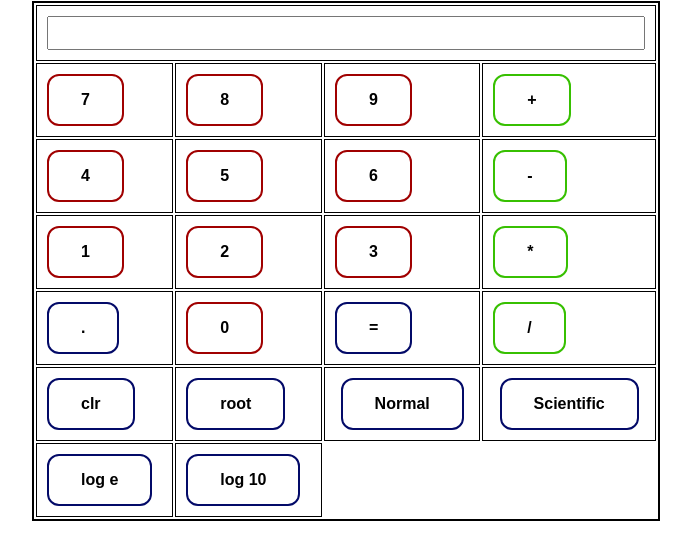
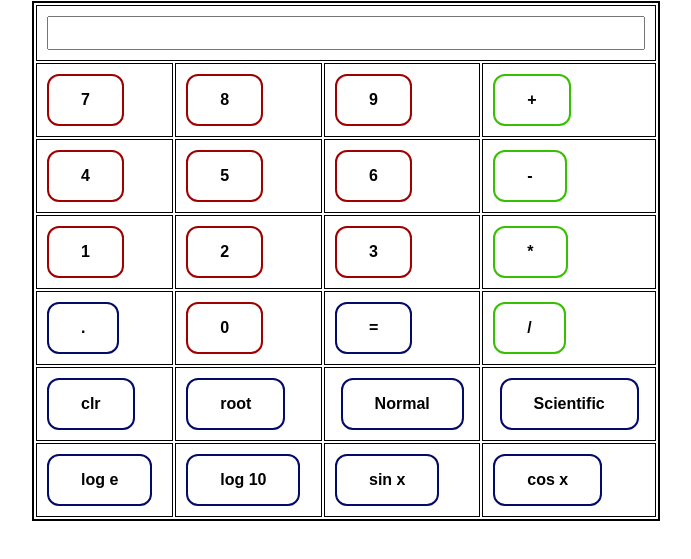
Before and after one commit to techsouvik/tuition, a plain HTML site: page index.html in a window 1280 px wide. Shown: the part 79-638 px from the top of the page, without its empty margins (294-985 px from the left). Drawn offline with Linux system fonts and the light colour scheme.

Commit message:
Update index.html

```diff
--- a/index.html
+++ b/index.html
@@ -56,6 +56,10 @@
                     break;
             case 'le': m=Math.log10(y);
                     break;
+            case 'si': m=Math.sin(y);
+                    break;
+            case 'co': m=Math.cos(y);
+                    break;
             }
             document.getElementById("c1").value=m;
         }
@@ -108,8 +112,9 @@
     <tr>
         <td><input type="button" id="b" value="log e" onclick="root('l10')" class="bn2"></td>
         <td><input type="button" id="b" value="log 10" onclick="root('le')" class="bn2"></td>
-
+        <td><input type="button" id="b" value="sin x" onclick="root('si')" class="bn2"></td>
+        <td><input type="button" id="b" value="cos x" onclick="root('co')" class="bn2"></td>
     </tr>
-    </table>
+  </table>
 </body>
 </html>
```
